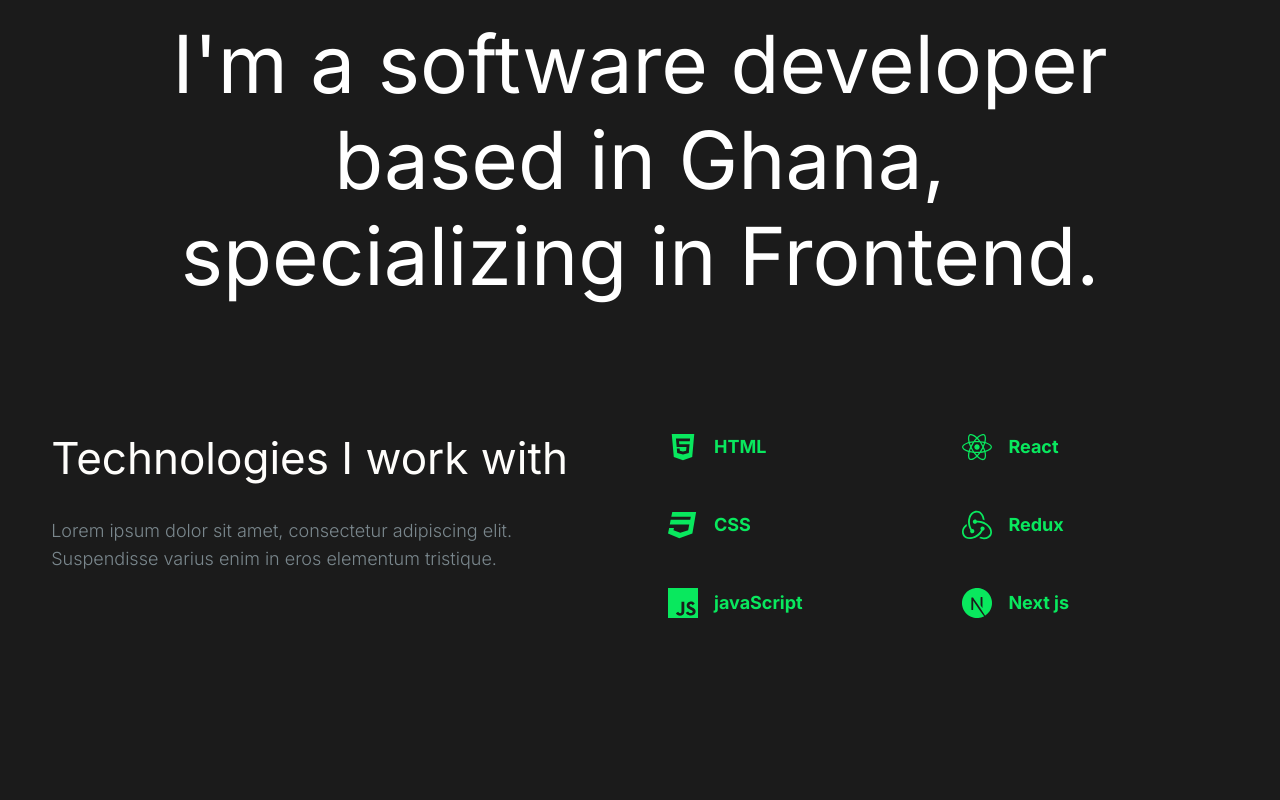
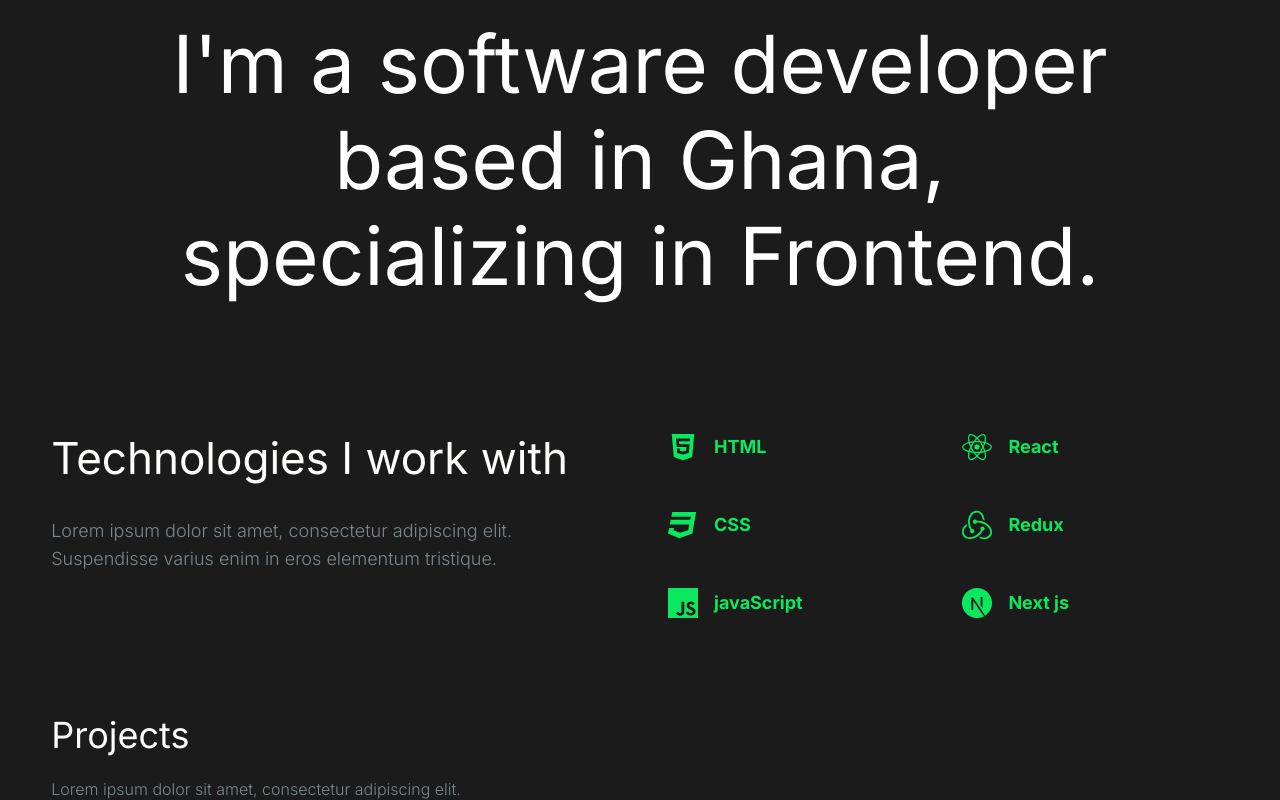
Before and after one commit to bismarkboateng/portfolio-v2, a React (Vite) app: page / in a window 1280 px wide. Shown: the part 296-1096 px from the top of the page. Before the commit the page ends 914 px from the top, so only its background shows below. Built offline with nearby package versions, Linux system fonts and the light colour scheme.

Commit message:
implementing project component

```diff
--- a/src/App.jsx
+++ b/src/App.jsx
@@ -4,7 +4,8 @@ import "aos/dist/aos.css"
 
 import {
   Navbar, HeroSection,
-  Sidebar, Technology
+  Sidebar, Technology,
+  Projects
 } from "./components"
 
 
@@ -31,6 +32,7 @@ export default function App() {
       <Navbar onMenuClickHandler={onMenuClickHandler} />
       <HeroSection />
       <Technology />
+      <Projects />
     </main>
   )
 }
--- /dev/null
+++ b/src/components/Projects/index.jsx
@@ -0,0 +1,16 @@
+
+
+export default function index() {
+  return (
+    <section className="w-[90%] md:w-[92%] 2xl:w-[75%] mx-auto mt-24">
+      <h2 className="text-4xl text-[#fefdfb] font-normal
+       leading-[43.2px]">
+        Projects
+      </h2>
+      <p className="text-[#7a878d] text-base leading-[22.4px]
+      font-light mt-5">
+       Lorem ipsum dolor sit amet, consectetur adipiscing elit.
+      </p>
+    </section>
+  )
+}
--- a/src/components/index.js
+++ b/src/components/index.js
@@ -4,3 +4,4 @@ export { default as HeroSection } from "./HeroSection"
 export { default as Button } from "./Button"
 export { default as Sidebar } from "./Sidebar"
 export { default as Technology } from "./Technology"
+export { default as Projects } from "./Projects"
```
